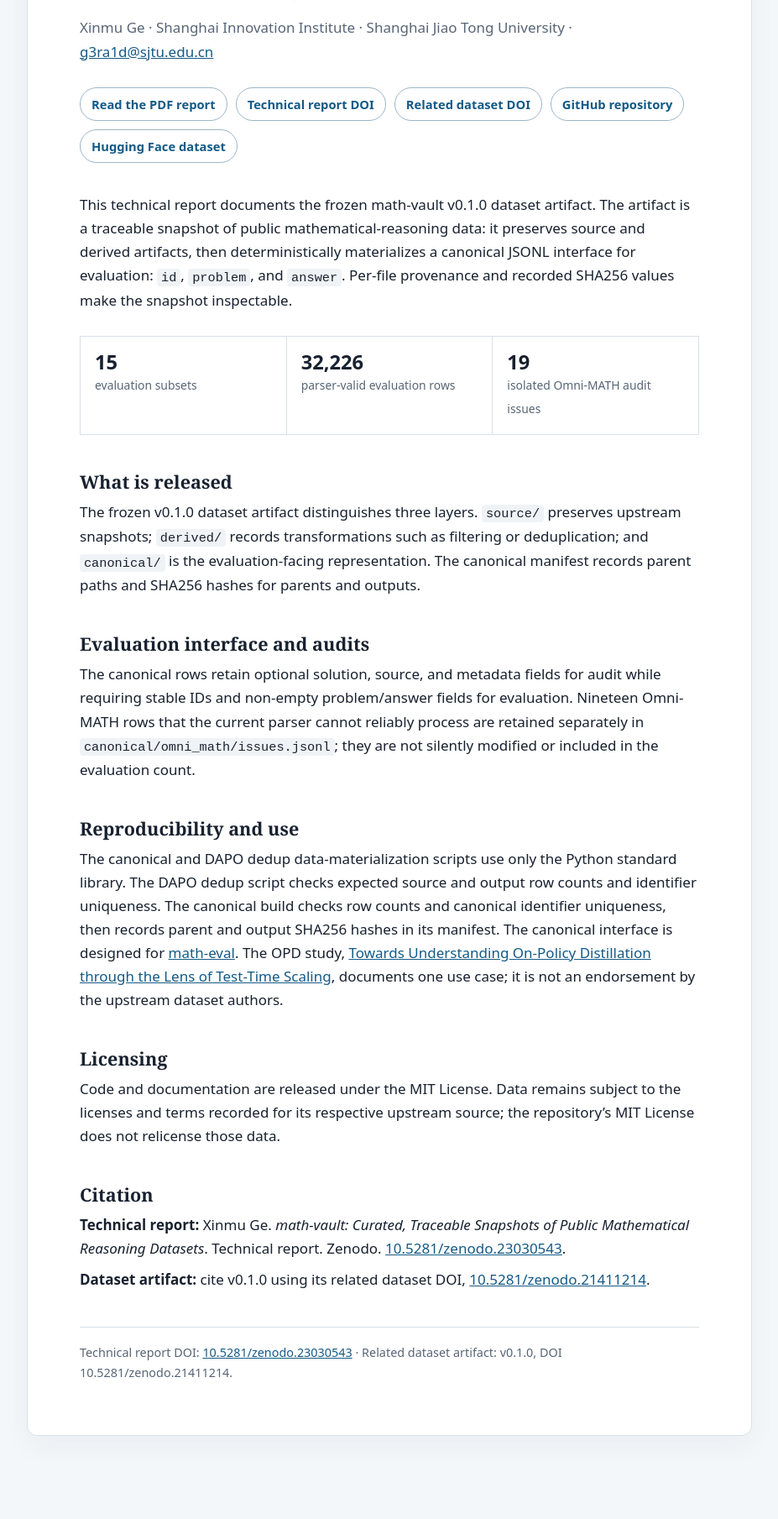
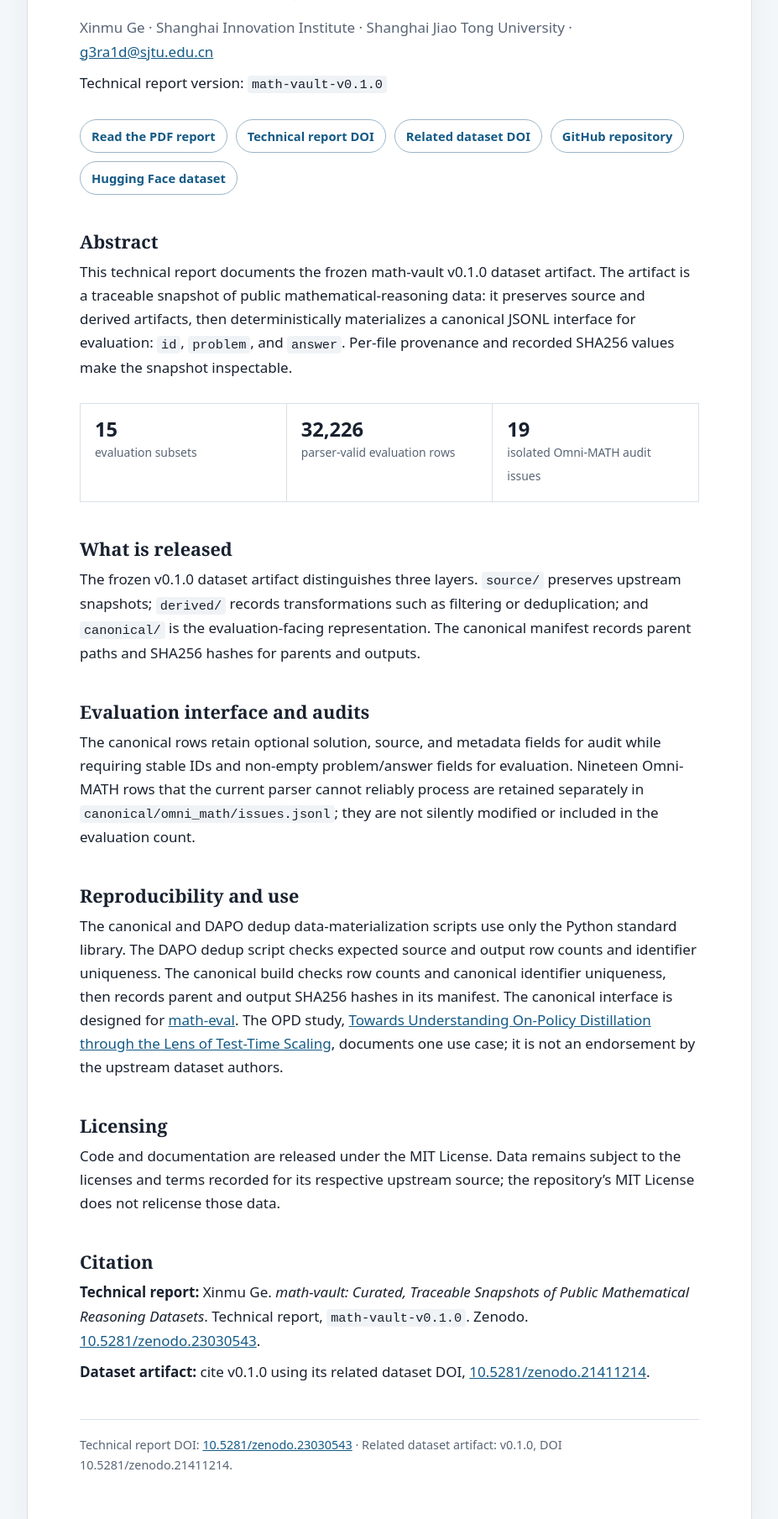
Before and after one commit to Geraldxm/math-vault, a plain HTML site: page docs/index.html in a window 1280 px wide. Shown: the part 395-2204 px from the top of the page at 84% size, without its empty margins (176-1103 px from the left). Before the commit the page ends 2177 px from the top, so only its background shows below. Drawn offline with Linux system fonts and the light colour scheme.

Commit message:
docs:完善技术报告索引元数据

```diff
--- a/docs/index.html
+++ b/docs/index.html
@@ -6,7 +6,11 @@
   <meta name="description" content="A traceable, reproducible snapshot of public mathematical reasoning datasets.">
   <meta name="citation_title" content="math-vault: Curated, Traceable Snapshots of Public Mathematical Reasoning Datasets">
   <meta name="citation_author" content="Ge, Xinmu">
+  <meta name="citation_author_institution" content="Shanghai Innovation Institute">
+  <meta name="citation_author_institution" content="Shanghai Jiao Tong University">
   <meta name="citation_publication_date" content="2026/08/31">
+  <meta name="citation_technical_report_institution" content="Shanghai Innovation Institute">
+  <meta name="citation_technical_report_number" content="math-vault-v0.1.0">
   <meta name="citation_doi" content="10.5281/zenodo.23030543">
   <meta name="citation_pdf_url" content="https://geraldxm.github.io/math-vault/math-vault-v0.1.0.pdf">
   <title>math-vault</title>
@@ -25,7 +29,9 @@
     <p class="kicker">Technical report · Dataset release v0.1.0 · 31 August 2026</p>
     <h1>math-vault: Curated, Traceable Snapshots of Public Mathematical Reasoning Datasets</h1>
     <p class="byline">Xinmu Ge · Shanghai Innovation Institute · Shanghai Jiao Tong University · <a href="mailto:g3ra1d@sjtu.edu.cn">g3ra1d@sjtu.edu.cn</a></p>
+    <p>Technical report version: <code>math-vault-v0.1.0</code></p>
     <nav class="links" aria-label="Artifact links"><a href="https://geraldxm.github.io/math-vault/math-vault-v0.1.0.pdf">Read the PDF report</a><a href="https://doi.org/10.5281/zenodo.23030543">Technical report DOI</a><a href="https://doi.org/10.5281/zenodo.21411214">Related dataset DOI</a><a href="https://github.com/Geraldxm/math-vault">GitHub repository</a><a href="https://huggingface.co/datasets/Geraldxm/math-vault">Hugging Face dataset</a></nav>
+    <h2>Abstract</h2>
     <p>This technical report documents the frozen math-vault v0.1.0 dataset artifact. The artifact is a traceable snapshot of public mathematical-reasoning data: it preserves source and derived artifacts, then deterministically materializes a canonical JSONL interface for evaluation: <code>id</code>, <code>problem</code>, and <code>answer</code>. Per-file provenance and recorded SHA256 values make the snapshot inspectable.</p>
     <section class="facts" aria-label="Release facts"><div><strong>15</strong><span>evaluation subsets</span></div><div><strong>32,226</strong><span>parser-valid evaluation rows</span></div><div><strong>19</strong><span>isolated Omni-MATH audit issues</span></div></section>
     <h2>What is released</h2>
@@ -37,7 +43,7 @@
     <h2>Licensing</h2>
     <p>Code and documentation are released under the MIT License. Data remains subject to the licenses and terms recorded for its respective upstream source; the repository’s MIT License does not relicense those data.</p>
     <h2>Citation</h2>
-    <p><strong>Technical report:</strong> Xinmu Ge. <em>math-vault: Curated, Traceable Snapshots of Public Mathematical Reasoning Datasets</em>. Technical report. Zenodo. <a href="https://doi.org/10.5281/zenodo.23030543">10.5281/zenodo.23030543</a>.</p>
+    <p><strong>Technical report:</strong> Xinmu Ge. <em>math-vault: Curated, Traceable Snapshots of Public Mathematical Reasoning Datasets</em>. Technical report, <code>math-vault-v0.1.0</code>. Zenodo. <a href="https://doi.org/10.5281/zenodo.23030543">10.5281/zenodo.23030543</a>.</p>
     <p><strong>Dataset artifact:</strong> cite v0.1.0 using its related dataset DOI, <a href="https://doi.org/10.5281/zenodo.21411214">10.5281/zenodo.21411214</a>.</p>
     <footer>Technical report DOI: <a href="https://doi.org/10.5281/zenodo.23030543">10.5281/zenodo.23030543</a> · Related dataset artifact: v0.1.0, DOI 10.5281/zenodo.21411214.</footer>
   </article></main>
```
